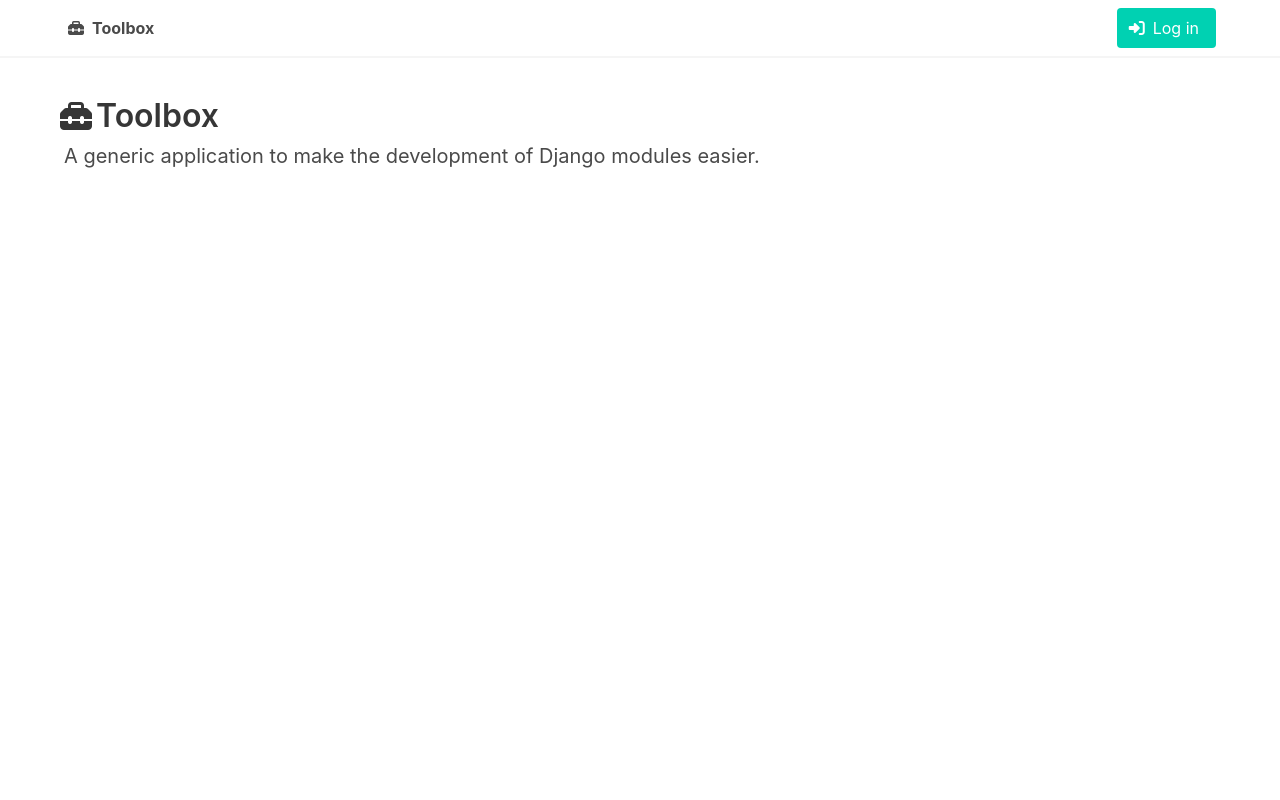
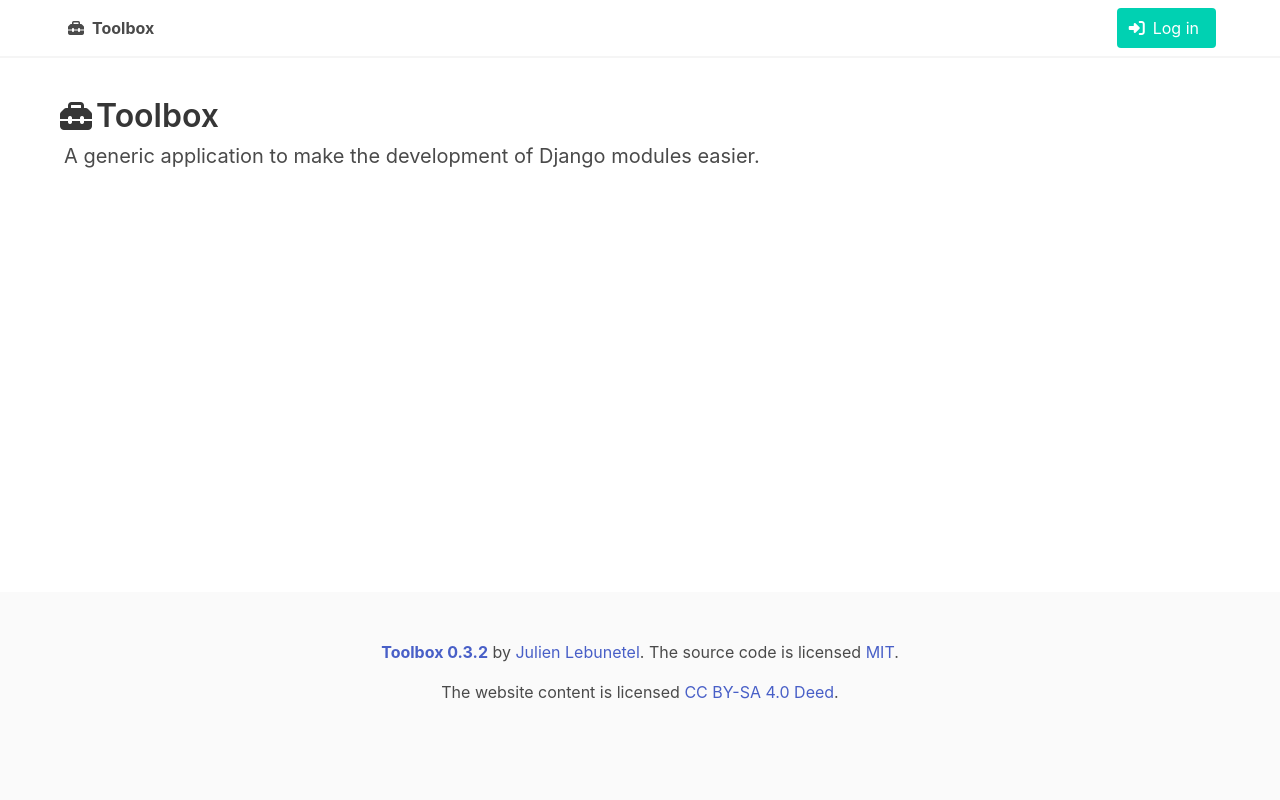
Before and after one commit to jlebunetel/toolbox, a Django app: page / in a window 1280 px wide. Run offline with Django 5.2, Linux system fonts and the light colour scheme; parts of the project's set-up code (start-up, migrations or seed data) failed here and were passed over.

Commit message:
feat(templates): add footer to the base template

```diff
--- a/templates/base.html
+++ b/templates/base.html
@@ -8,6 +8,17 @@
     <title>Toolbox</title>
     <link rel="stylesheet" href="https://cdn.jsdelivr.net/npm/bulma@0.9.4/css/bulma.min.css">
     <link rel="stylesheet" href="https://cdnjs.cloudflare.com/ajax/libs/font-awesome/6.5.1/css/all.min.css">
+    <style>
+        body {
+            display: flex;
+            min-height: 100vh;
+            flex-direction: column;
+        }
+
+        body>main {
+            flex: 1;
+        }
+    </style>
 </head>
 
 <body>
@@ -89,6 +100,19 @@
             <p class="subtitle">{% block description %}A generic application to make the development of Django modules easier.{% endblock %}</p>
         </div>
     </main>
+
+    <footer class="footer">
+        <div class="content has-text-centered">
+          <p>
+            <a href="https://github.com/jlebunetel/toolbox/tree/{{ version }}"><strong>Toolbox {{ version }}</strong></a>
+            by <a href="https://github.com/jlebunetel">Julien Lebunetel</a>.
+            The source code is licensed <a href="https://github.com/jlebunetel/toolbox/blob/main/LICENSE">MIT</a>.
+          </p>
+          <p>
+            The website content is licensed <a href="https://creativecommons.org/licenses/by-sa/4.0/">CC BY-SA 4.0 Deed</a>.
+          </p>
+        </div>
+      </footer>
 </body>
 
 </html>
--- /dev/null
+++ b/templates/context_processors.py
@@ -0,0 +1,16 @@
+"""
+A set of request processors that return dictionaries to be merged into a
+template context. Each function takes the request object as its only parameter
+and returns a dictionary to add to the context.
+
+These are referenced from the 'context_processors' option of the configuration
+of a DjangoTemplates backend and used by RequestContext.
+"""
+from django.http import HttpRequest
+
+from toolbox import __version__
+
+
+def version(request: HttpRequest) -> dict[str, str]:  # noqa: V107
+    """Context processor that provides the version of the current project."""
+    return {"version": __version__}
--- a/toolbox/settings.py
+++ b/toolbox/settings.py
@@ -58,6 +58,7 @@
                 "django.template.context_processors.request",
                 "django.contrib.auth.context_processors.auth",
                 "django.contrib.messages.context_processors.messages",
+                "templates.context_processors.version",
             ],
         },
     }
```
Also changed, not shown: tests/debug_test.py (+1 -1 lines), tests/templates_test.py (added, +18 -0 lines), templates/__init__.py (added).
